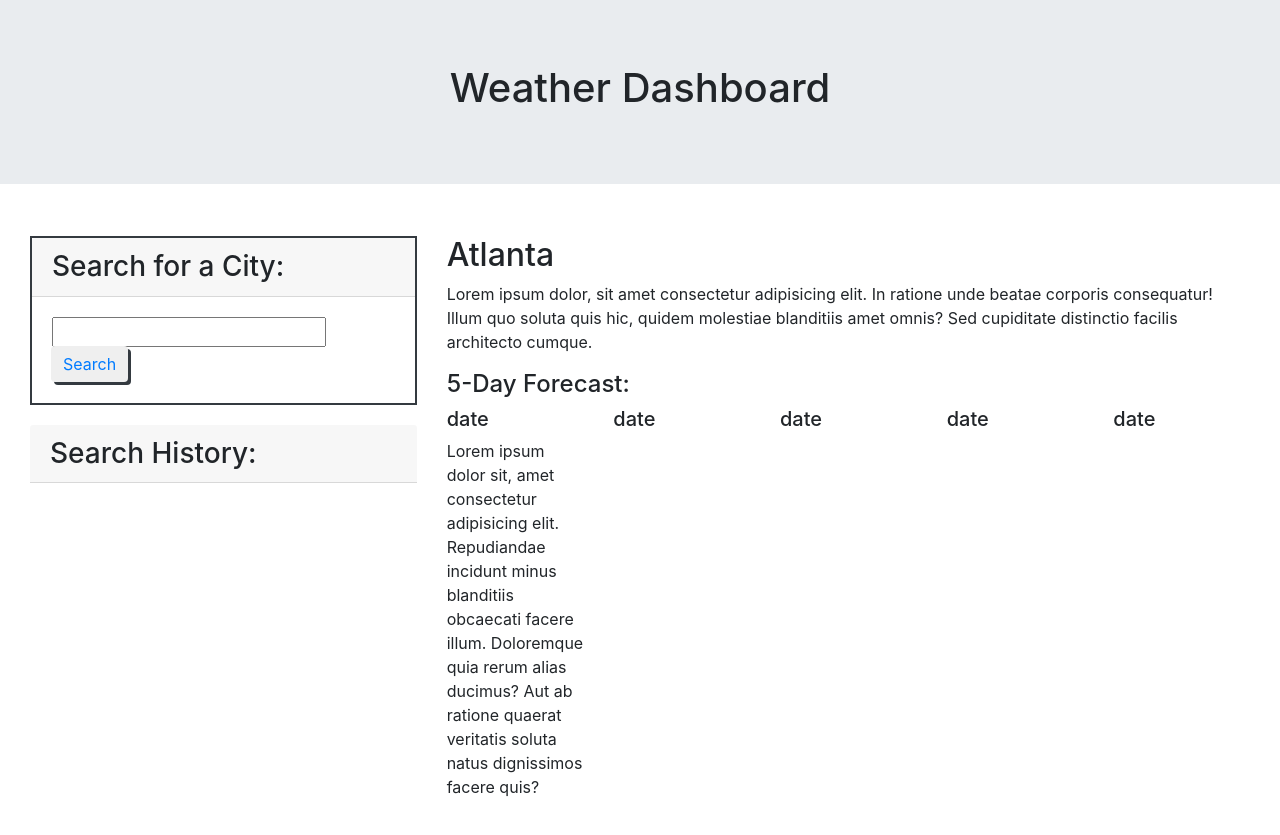
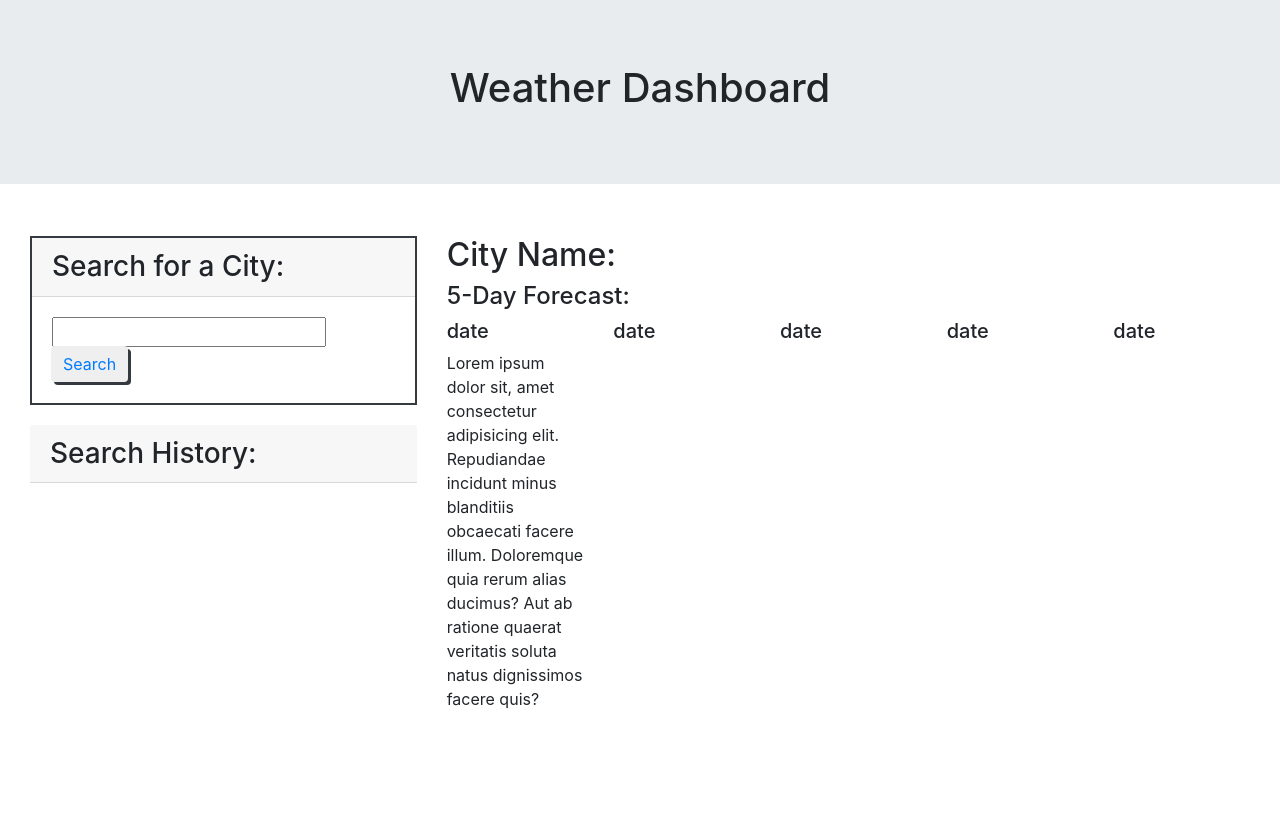
Before and after one commit to bchen41/Weather-Dashboard, a plain HTML site: page index.html in a window 1280 px wide. After the commit the page ends 800 px from the top, so only its background shows below. Drawn offline with nearby package versions, Linux system fonts and the light colour scheme.

Commit message:
refactored code

```diff
--- a/index.html
+++ b/index.html
@@ -40,11 +40,9 @@
 
 
             <div class="col-12 col-md-8">
-                <h2 class="present-forecast"> <span id="city-search-term">Atlanta</span></h2>
+                <h2 class="present-forecast">City Name: <span id="city-search-term"></span></h2>
                 <div id="city-container"></div>
-                <p>Lorem ipsum dolor, sit amet consectetur adipisicing elit. In ratione unde beatae corporis
-                    consequatur! Illum quo soluta quis hic, quidem molestiae blanditiis amet omnis? Sed cupiditate
-                    distinctio facilis architecto cumque.</p>
+
 
 
                 <div class="row">
@@ -85,6 +83,7 @@
         </div>
 
     </main>
+    <script src="https://cdnjs.cloudflare.com/ajax/libs/moment.js/2.29.1/moment.min.js"></script>
     <script src="./assets/script.js"></script>
 </body>
 
```
